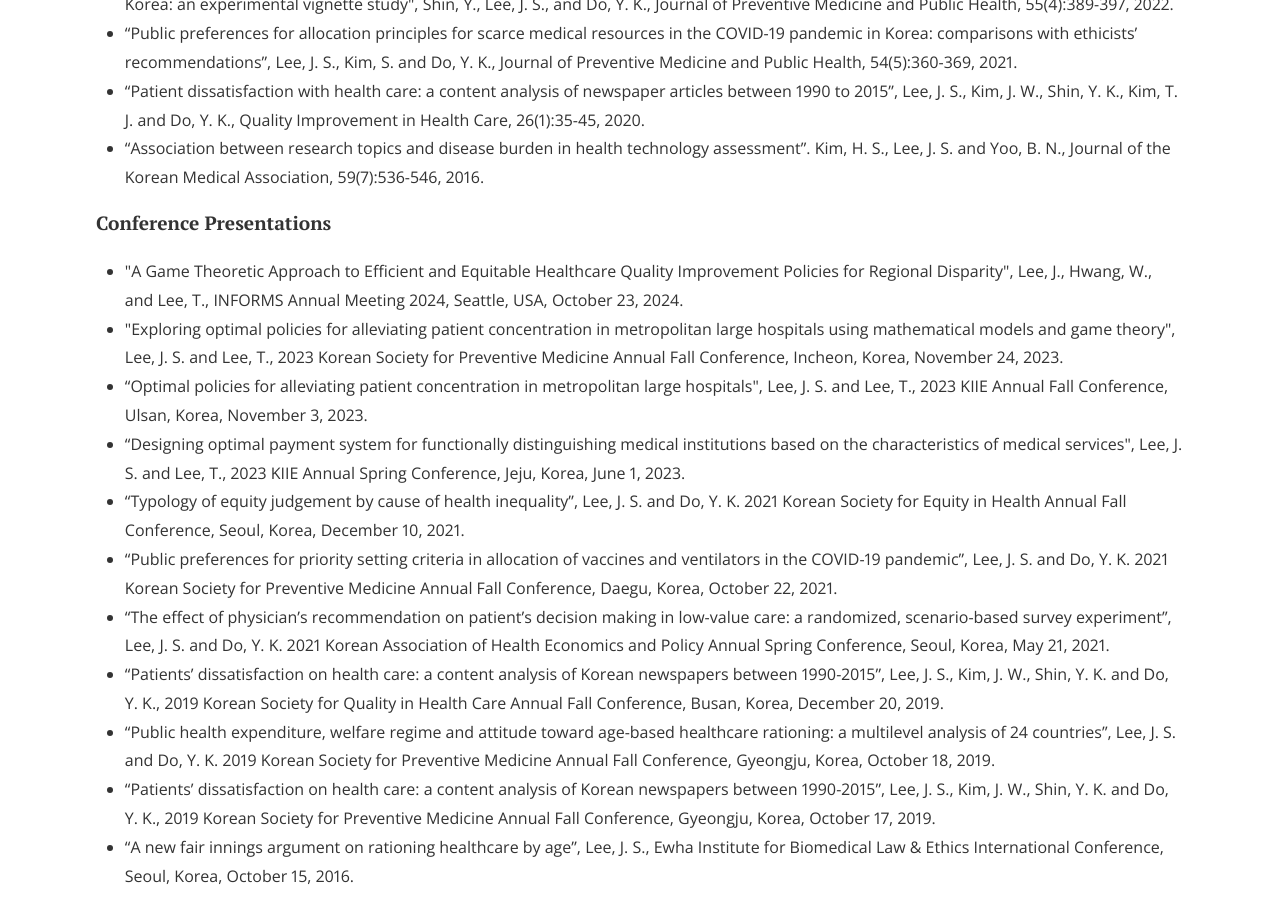
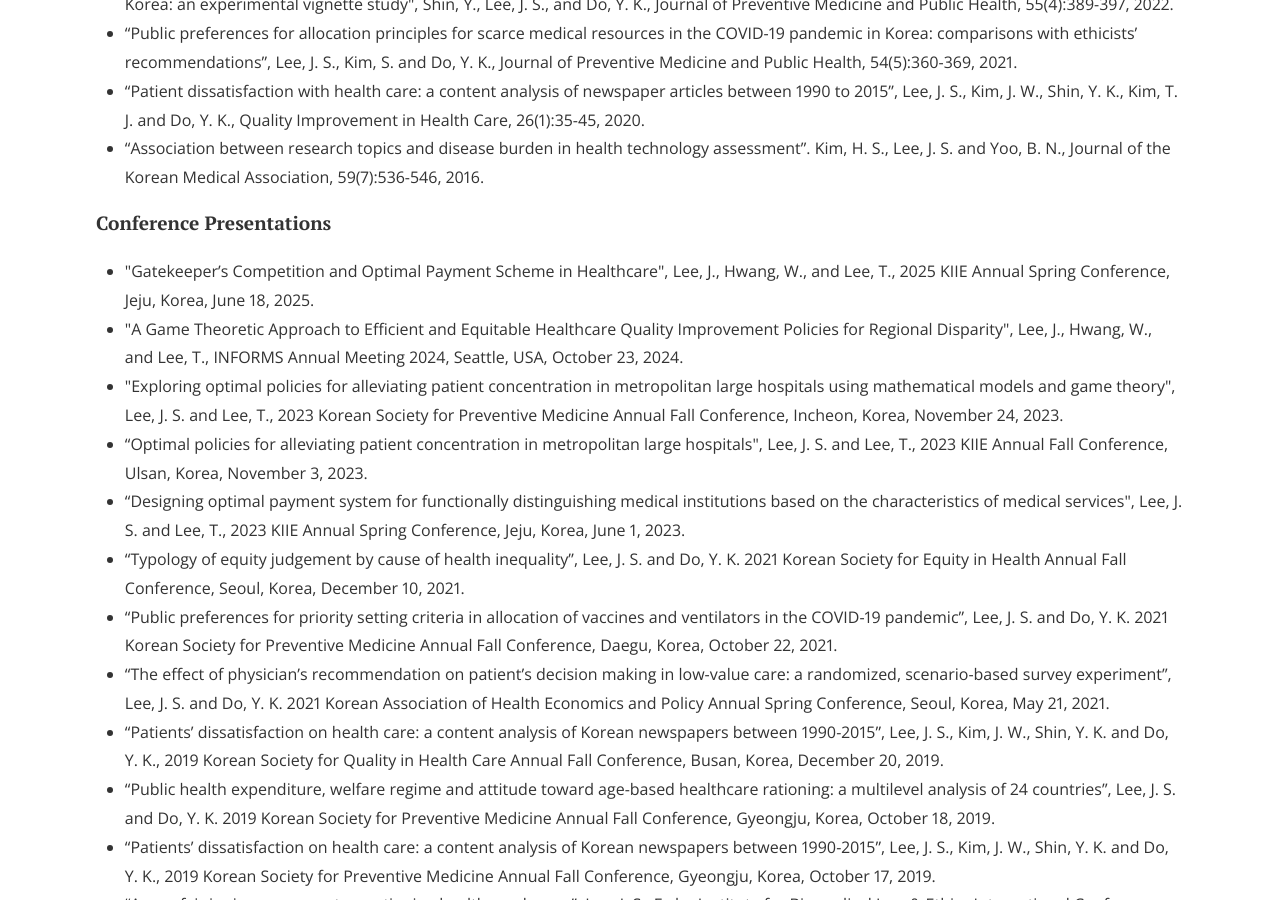
Before and after one commit to CSDlab-KAIST/csdlab-kaist.github.io, a Jekyll site: the page built from people/jisu.html, in a window 1280 px wide and 900 px high, scrolled down 902 px. Built offline with Jekyll 4.4.1, drawn with Linux system fonts in a browser that asks for light colours; nearby versions of some CDN libraries.

Commit message:
Update jisu.html

```diff
--- a/people/jisu.html
+++ b/people/jisu.html
@@ -60,6 +60,7 @@ title: Ji-Su Lee
 
 <h4>Conference Presentations</h4>
 <ul>
+  <li>"Gatekeeper’s Competition and Optimal Payment Scheme in Healthcare", Lee, J., Hwang, W., and Lee, T., 2025 KIIE Annual Spring Conference, Jeju, Korea, June 18, 2025.</li>
   <li>"A Game Theoretic Approach to Efficient and Equitable Healthcare Quality Improvement Policies for Regional Disparity", Lee, J., Hwang, W., and Lee, T., INFORMS Annual Meeting 2024, Seattle, USA, October 23, 2024.</li>
   <li>"Exploring optimal policies for alleviating patient concentration in metropolitan large hospitals using mathematical models and game theory", Lee, J. S. and Lee, T., 2023 Korean Society for Preventive Medicine Annual Fall Conference, Incheon, Korea, November 24, 2023.</li>
   <li>“Optimal policies for alleviating patient concentration in metropolitan large hospitals", Lee, J. S. and Lee, T., 2023 KIIE Annual Fall Conference, Ulsan, Korea, November 3, 2023.</li>
```
